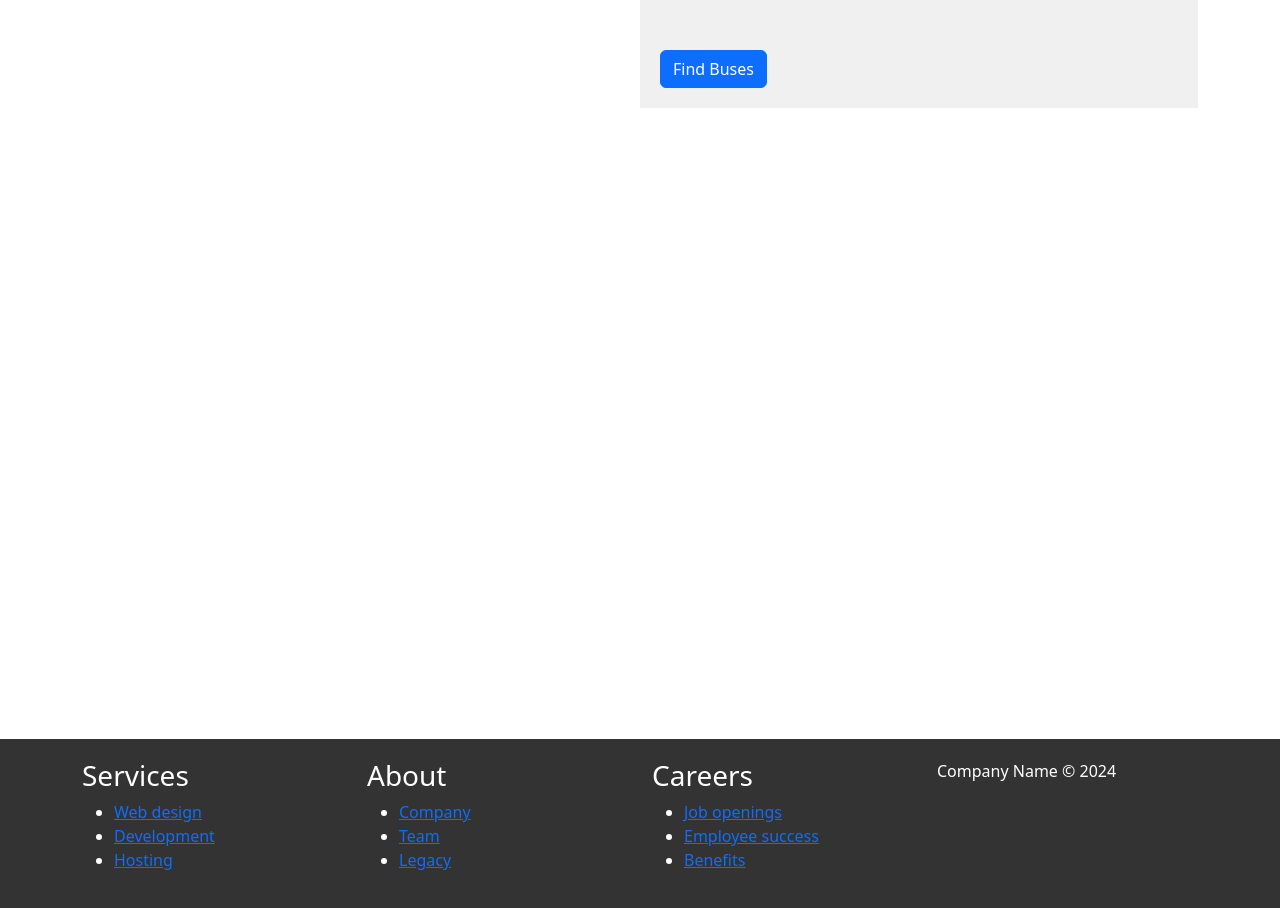
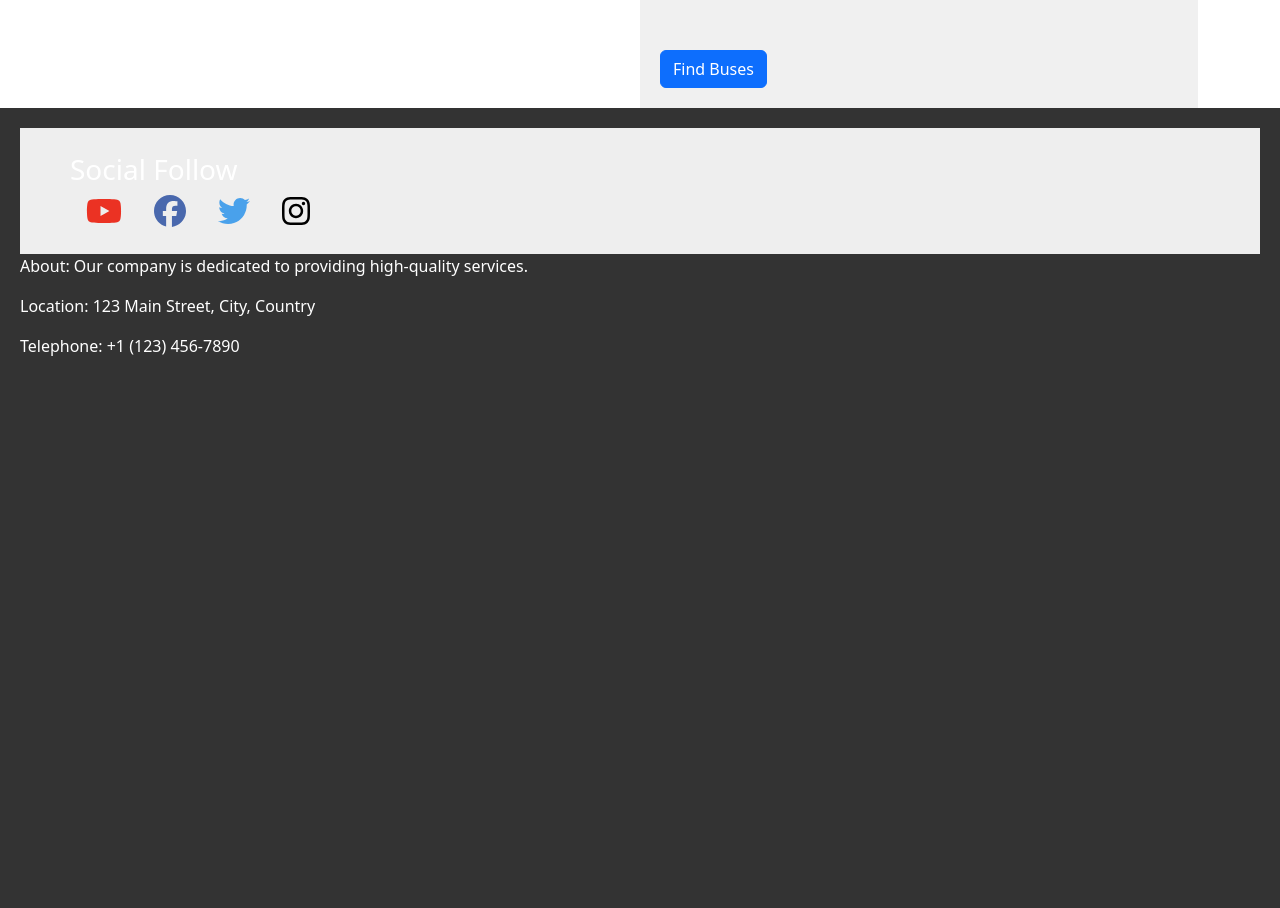
Before and after one commit to Wandati/Bus-Booking-App, a React (Create React App) app in the folder client/: page / in a window 1280 px wide. Shown: the part 1057-1965 px from the top of the page. Built offline with nearby package versions, Linux system fonts and the light colour scheme.

Commit message:
styled css

```diff
--- a/client/package.json
+++ b/client/package.json
@@ -3,9 +3,13 @@
   "version": "0.1.0",
   "private": true,
   "dependencies": {
+    "@fortawesome/fontawesome-svg-core": "^6.4.2",
+    "@fortawesome/free-brands-svg-icons": "^6.4.2",
+    "@fortawesome/react-fontawesome": "^0.2.0",
     "@testing-library/jest-dom": "^5.17.0",
     "@testing-library/react": "^13.4.0",
     "@testing-library/user-event": "^13.5.0",
+    "ionicons": "^7.2.1",
     "react": "^18.2.0",
     "react-datetime-picker": "^5.5.3",
     "react-dom": "^18.2.0",
--- a/client/src/App.js
+++ b/client/src/App.js
@@ -1,6 +1,6 @@
 import React from 'react';
 import Navbar from './components/Navbar';
-import Footer from './components/Footer';
+
 import { BrowserRouter as Router, Route, Routes } from 'react-router-dom';
 import Home from './components/Home';
 import About from './components/About';
@@ -8,6 +8,7 @@ import Contact from './components/Contact';
 import Signup from './components/Signup';
 import LoginForm from './components/Login';
 import admin from './components/admin';
+import Footer from "./components/footer"
 function App() {
   return (
     <Router>
@@ -24,7 +25,8 @@ function App() {
             <Route path="/admin" element={<admin />} />
           </Routes>
         </div>
-        <Footer />
+        <Footer/>
+
       </div>
     </Router>
   );
--- a/client/src/components/Footer.js
+++ /dev/null
@@ -1,56 +0,0 @@
-// export default function Footer() {
-//   return (
-//     <footer className="bg-dark mt-2 text-white text-center">
-//       <p>&copy;2023.All Rights Reserved</p>
-//       <p>Email us at Nextgen@gmail.com</p>
-//       <p>Call us at 0029230132013</p>
-//     </footer>
-//   );
-// }
-import React from 'react';
-
-function Footer() {
-  return (
-    <div className="footer-clean">
-      <footer>
-        <div className="container">
-          <div className="row justify-content-center">
-            <div className="col-sm-4 col-md-3 item">
-              <h3>Services</h3>
-              <ul>
-                <li><a href="#">Web design</a></li>
-                <li><a href="#">Development</a></li>
-                <li><a href="#">Hosting</a></li>
-              </ul>
-            </div>
-            <div className="col-sm-4 col-md-3 item">
-              <h3>About</h3>
-              <ul>
-                <li><a href="#">Company</a></li>
-                <li><a href="#">Team</a></li>
-                <li><a href="#">Legacy</a></li>
-              </ul>
-            </div>
-            <div className="col-sm-4 col-md-3 item">
-              <h3>Careers</h3>
-              <ul>
-                <li><a href="#">Job openings</a></li>
-                <li><a href="#">Employee success</a></li>
-                <li><a href="#">Benefits</a></li>
-              </ul>
-            </div>
-            <div className="col-lg-3 item social">
-              <a href="#"><i className="icon ion-social-facebook"></i></a>
-              <a href="#"><i className="icon ion-social-twitter"></i></a>
-              <a href="#"><i className="icon ion-social-snapchat"></i></a>
-              <a href="#"><i className="icon ion-social-instagram"></i></a>
-              <p className="copyright">Company Name © {new Date().getFullYear()}</p>
-            </div>
-          </div>
-        </div>
-      </footer>
-    </div>
-  );
-}
-
-export default Footer;
--- a/client/src/components/app.css
+++ b/client/src/components/app.css
@@ -1,3 +1,5 @@
+
+
 .footer-clean {
   display: flex;
   flex-direction: column;
@@ -10,6 +12,7 @@
   color: #fff;
   padding: 20px;
 }
+
 .home-container {
   display: flex;
   justify-content: center;
@@ -29,107 +32,171 @@
   padding: 20px;
   background-color: #f0f0f0;
 }
-  .card{
-    margin:auto;
-    border:solid 1px #dbdad7;
-    width:60%;
-    padding-left:10px!important;
-    padding-bottom:10px!important;
-    padding-right:10px!important;
+
+.card {
+  margin: auto;
+  border: solid 1px #dbdad7;
+  width: 60%;
+  padding-left: 10px!important;
+  padding-bottom: 10px!important;
+  padding-right: 10px!important;
   padding-top: 0px!important;
-
 }
 
-  .card-title{
-    margin:auto;
-    padding:15px;
+.card-title {
+  margin: auto;
+  padding: 15px;
   background-color: #2f7fad;
   color: white;
-    width:80%;
+  width: 80%;
 }
 
-  div.card-body{
-    padding:0px;
-  }
-  .custom-select{
-    width:100%;
+div.card-body {
+  padding: 0px;
 }
 
-  .btn2{
-    margin-left:10%;
+.custom-select {
+  width: 100%;
 }
+
+.btn2 {
+  margin-left: 10%;
+}
+
 input {
   outline: 0!important;
   border-width: 0 0 2px!important;
   border-color: #d1d1cf!important;
 }
+
 input:focus {
   border-color: #d1d1cf!important;
   -webkit-box-shadow: none!important;
   box-shadow: none!important;
 }
 
-  select{
-
+select {
   outline: 0!important;
   border-width: 0 0 2px!important;
   border-color: #d1d1cf!important;
 }
 
-  select:focus{
+select:focus {
   border-color: #d1d1cf!important;
   -webkit-box-shadow: none!important;
   box-shadow: none!important;
 }
 
-  .radiobtn{
+.radiobtn {
   margin-left: 3.5%;
 }
 
-  .icons{
-    margin:auto!important;
-
+.icons {
+  margin: auto!important;
 }
 
-  .fa{
+.fa {
   border-radius: 25px;
   width: 10%;
   margin-left: 5%;
-    border:solid 2px #dbdad7;
-    margin-top:5%;
+  border: solid 2px #dbdad7;
+  margin-top: 5%;
   text-align: center;
 }
 
-  .fa-plane{
-    color:#1cad9f;
+.fa-plane {
+  color: #1cad9f;
 }
 
-  .fa-taxi{
+.fa-taxi {
   color: #c2f700;
 }
 
-  .fa-train{
-    color:red;
+.fa-train {
+  color: red;
 }
 
-  @media only screen and (max-width: 600px) {
-    .card{
-      margin:auto;
-      border:solid 1px #dbdad7;
-      width:90%;
-      padding-left:10px!important;
-      padding-bottom:10px!important;
-      padding-right:10px!important;
-      padding-top: 0px!important;
+/* Social media icons styles */
 
+.item.social i.ion-social-facebook {
+  /* Styles for the Facebook icon */
+  font-size: 24px;
+  margin: 5px;
+  color: #3b5998; /* Facebook's brand color */
 }
 
-    .fa{
-      border-radius: 25px;
-      width: 15%;
-      margin-left: 5%;
-      border:solid 2px #dbdad7;
-      margin-top:5%;
-      text-align: center;
+.item.social i.ion-social-twitter {
+  /* Styles for the Twitter icon */
+  font-size: 24px;
+  margin: 5px;
+  color: #1da1f2; /* Twitter's brand color */
 }
+
+.item.social i.ion-social-snapchat {
+  /* Styles for the Snapchat icon */
+  font-size: 24px;
+  margin: 5px;
+  color: #fffc00; /* Snapchat's brand color */
 }
+
+.item.social i.ion-social-instagram {
+  /* Styles for the Instagram icon */
+  font-size: 24px;
+  margin: 5px;
+  color: #bc2a8d; /* Instagram's brand color */
+}
+.social-container {
+  background: #eee;
+  padding: 25px 50px;
+}
+a.social {
+  margin: 0 1rem;
+  transition: transform 250ms;
+  display: inline-block;
+}
+a.social:hover {
+  transform: translateY(-2px);
+}
+a.youtube {
+  color: #eb3223;
+}
+
+a.facebook {
+  color: #4968ad;
+}
+
+a.twitter {
+  color: #49a1eb;
+}
+
+a.instagram {
+  color: black;
+}
+a.youtube {
+  color: #eb3223;
+}
+
+a.facebook {
+  color: #4968ad;
+}
+
+a.twitter {
+  color: #49a1eb;
+}
+
+a.instagram {
+  color: black;
+}
+.social-company-container {
+  display: flex;
+  align-items: center;
+  justify-content: space-between;
+}
+
+.social-container {
+  /* Styles for the social links (icons) */
+}
+
+.company-info {
+  /* Styles for the company information (About, Location, Telephone) */
+}
--- /dev/null
+++ b/client/src/components/footer.js
@@ -0,0 +1,37 @@
+import React from "react";
+import { FontAwesomeIcon } from "@fortawesome/react-fontawesome";
+import {
+  faYoutube,
+  faFacebook,
+  faTwitter,
+  faInstagram
+} from "@fortawesome/free-brands-svg-icons";
+
+function Footer() {
+  return (
+    <footer className="footer-clean">
+      <div className="social-container">
+        <h3>Social Follow</h3>
+        <a href="https://www.youtube.com/c/jamesqquick" className="youtube social">
+          <FontAwesomeIcon icon={faYoutube} size="2x" />
+        </a>
+        <a href="https://www.facebook.com/learnbuildteach/" className="facebook social">
+          <FontAwesomeIcon icon={faFacebook} size="2x" />
+        </a>
+        <a href="https://www.twitter.com/jamesqquick" className="twitter social">
+          <FontAwesomeIcon icon={faTwitter} size="2x" />
+        </a>
+        <a href="https://www.instagram.com/learnbuildteach" className="instagram social">
+          <FontAwesomeIcon icon={faInstagram} size="2x" />
+        </a>
+      </div>
+      <div className="company-info">
+        <p>About: Our company is dedicated to providing high-quality services.</p>
+        <p>Location: 123 Main Street, City, Country</p>
+        <p>Telephone: +1 (123) 456-7890</p>
+      </div>
+    </footer>
+  );
+}
+
+export default Footer;
```
Also changed, not shown: 1 other file (tests, documents, lock files or other folders). Lines whose indentation alone changed are shown as unchanged.
